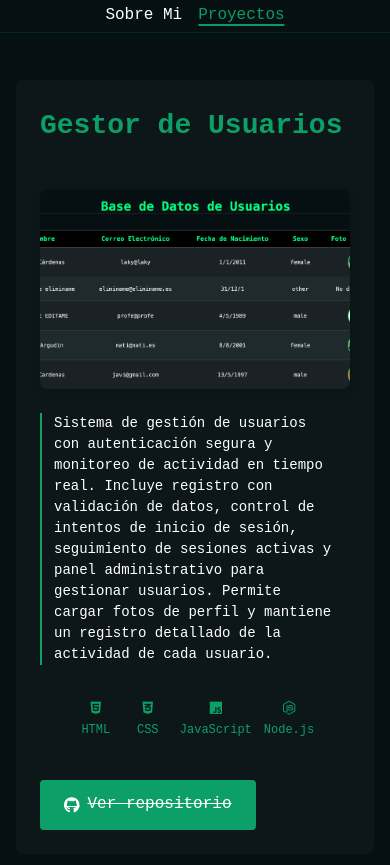
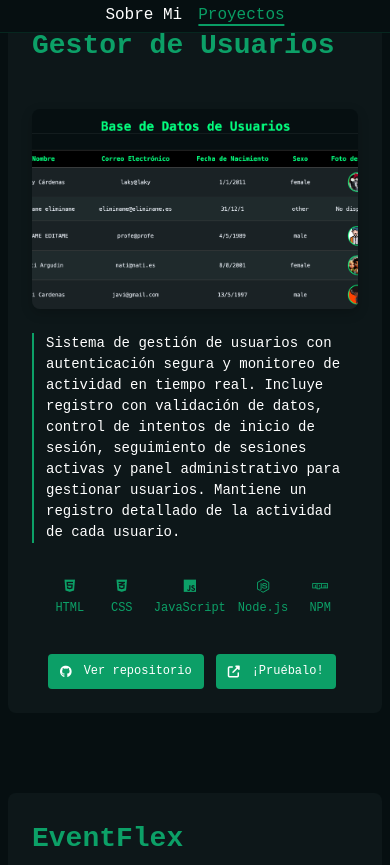
Before and after one commit to 0re0re0/Portfolio, an Astro site: page /projects in a window 390 px wide. Shown: the top 865 px of the page. Built offline with nearby package versions, Linux system fonts and the light colour scheme; Astro itself is replaced by a stand-in of ours.

Commit message:
Actualizacion vista proyectos

```diff
--- a/public/styles/global.css
+++ b/public/styles/global.css
@@ -401,6 +401,9 @@ h2 {
 
 .project-actions {
     margin-top: 20px;
+    display: flex;
+    gap: 1rem;
+    margin-top: 1rem;
 }
 
 /* Animaciones */
--- a/public/styles/mediaQueries.css
+++ b/public/styles/mediaQueries.css
@@ -238,7 +238,21 @@
     .tech-tag i {
         font-size: 16px;
     }
+
+    .project-actions {
+        display: flex;
+        gap: 12px;
+        padding: 0 16px;
+    }
+
+    .action-button {
+        font-size: 14px;
+        padding: 8px 16px;
+        min-width: 120px;
+    }
 }
+
+
 
 /* Small Screens (Mobile) */
 @media (max-width: 480px) {
@@ -294,9 +308,19 @@
 
     /* Projects */
     .projects-section {
-        padding-top: 80px;
+        gap: 8px;
+        padding: 0 8px;
     }
 
+    .action-button {
+        font-size: 12px;
+        padding: 8px 12px;
+        min-width: 100px;
+    }
+
+    .action-button i {
+        margin-right: 4px;
+    }
     .project-title {
         font-size: 28px;
     }
@@ -357,6 +381,16 @@
     .tech-tags {
         gap: 12px;
     }
+    .project-actions {
+        gap: 6px;
+        padding: 0 4px;
+    }
+
+    .action-button {
+        font-size: 11px;
+        padding: 6px 8px;
+        min-width: 90px;
+    }
 }
 
 /* Text Adjustments for Small Screens */
--- a/src/components/ProjectCard.astro
+++ b/src/components/ProjectCard.astro
@@ -5,9 +5,11 @@ interface Props {
   image: string;
   technologies: Array<{ name: string; icon: string }>;
   repoUrl?: string;
+  demoUrl?: string;
 }
 
-const { title, description, image, technologies, repoUrl } = Astro.props;
+const { title, description, image, technologies, repoUrl, demoUrl } =
+  Astro.props;
 ---
 
 <div class="project-card">
@@ -35,6 +37,13 @@ const { title, description, image, technologies, repoUrl } = Astro.props;
       >
         <i class="fab fa-github"></i> Ver repositorio
       </a>
+      <a
+        href={demoUrl}
+        class={`action-button demo ${!demoUrl ? "disabled" : ""}`}
+        style={!demoUrl ? "text-decoration: line-through;" : ""}
+      >
+        <i class="fas fa-external-link-alt"></i> ¡Pruébalo!
+      </a>
     </div>
   </div>
 
--- a/src/pages/projects.astro
+++ b/src/pages/projects.astro
@@ -7,14 +7,17 @@ const projects = [
   {
     title: "Gestor de Usuarios",
     description:
-      "Sistema de gestión de usuarios con autenticación segura y monitoreo de actividad en tiempo real. Incluye registro con validación de datos, control de intentos de inicio de sesión, seguimiento de sesiones activas y panel administrativo para gestionar usuarios. Permite cargar fotos de perfil y mantiene un registro detallado de la actividad de cada usuario.",
+      "Sistema de gestión de usuarios con autenticación segura y monitoreo de actividad en tiempo real. Incluye registro con validación de datos, control de intentos de inicio de sesión, seguimiento de sesiones activas y panel administrativo para gestionar usuarios. Mantiene un registro detallado de la actividad de cada usuario.",
     image: "/images/updev.png",
     technologies: [
       { name: "HTML", icon: "fab fa-html5" },
       { name: "CSS", icon: "fab fa-css3-alt" },
       { name: "JavaScript", icon: "fab fa-js" },
       { name: "Node.js", icon: "fab fa-node-js" },
+      { name: "NPM", icon: "fab fa-npm" },
     ],
+    repoUrl: "https://github.com/0re0re0/UserControl",
+    demoUrl: "https://usercontrol.onrender.com/",
   },
   {
     title: "EventFlex",
@@ -26,7 +29,8 @@ const projects = [
       { name: "CSS", icon: "fab fa-css3-alt" },
       { name: "JavaScript", icon: "fab fa-js" },
     ],
-    repoUrl: "https://github.com/0re0re0/Gestor-de-Eventos-",
+    repoUrl: "https://github.com/0re0re0/EventFlex",
+    demoUrl: "https://eventeflex.netlify.app/",
   },
 ];
 ---
```
